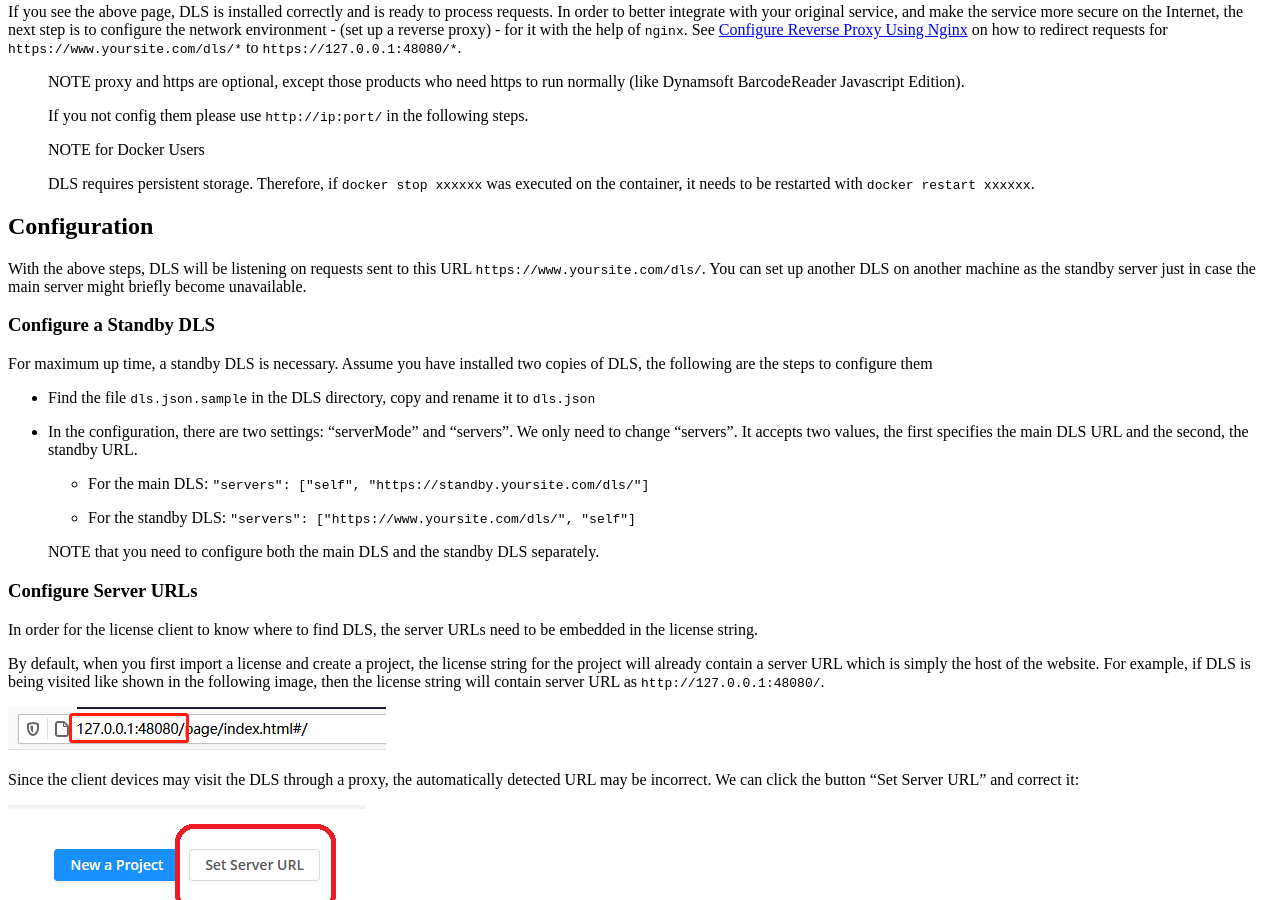
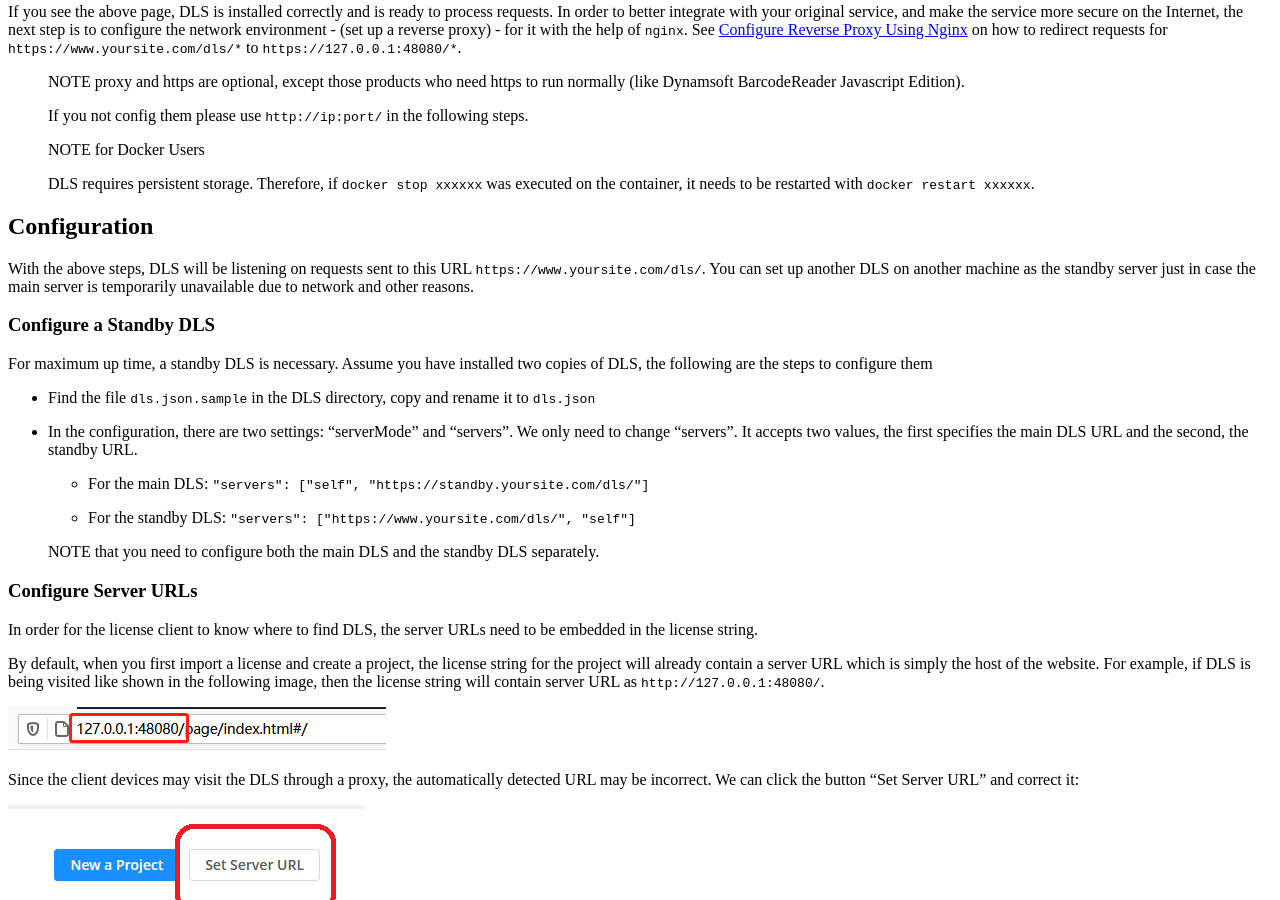
Before and after one commit to dynamsoft-docs/license-server-docs, a Jekyll site: the page built from selfhosting/DLSonLinux.md, in a window 1280 px wide and 900 px high, scrolled down 1893 px. Built offline with Jekyll 4.4.1, drawn with Linux system fonts in a browser that asks for light colours.

Commit message:
Update DLSonLinux.md

```diff
--- a/selfhosting/DLSonLinux.md
+++ b/selfhosting/DLSonLinux.md
@@ -99,7 +99,7 @@ If you see the above page, DLS is installed correctly and is ready to process re
 
 ## Configuration
 
-With the above steps, DLS will be listening on requests sent to this URL `https://www.yoursite.com/dls/`. You can set up another DLS on another machine as the standby server just in case the main server might briefly become unavailable.
+With the above steps, DLS will be listening on requests sent to this URL `https://www.yoursite.com/dls/`. You can set up another DLS on another machine as the standby server just in case the main server is temporarily unavailable due to network and other reasons.
 
 ### Configure a Standby DLS
 
```
